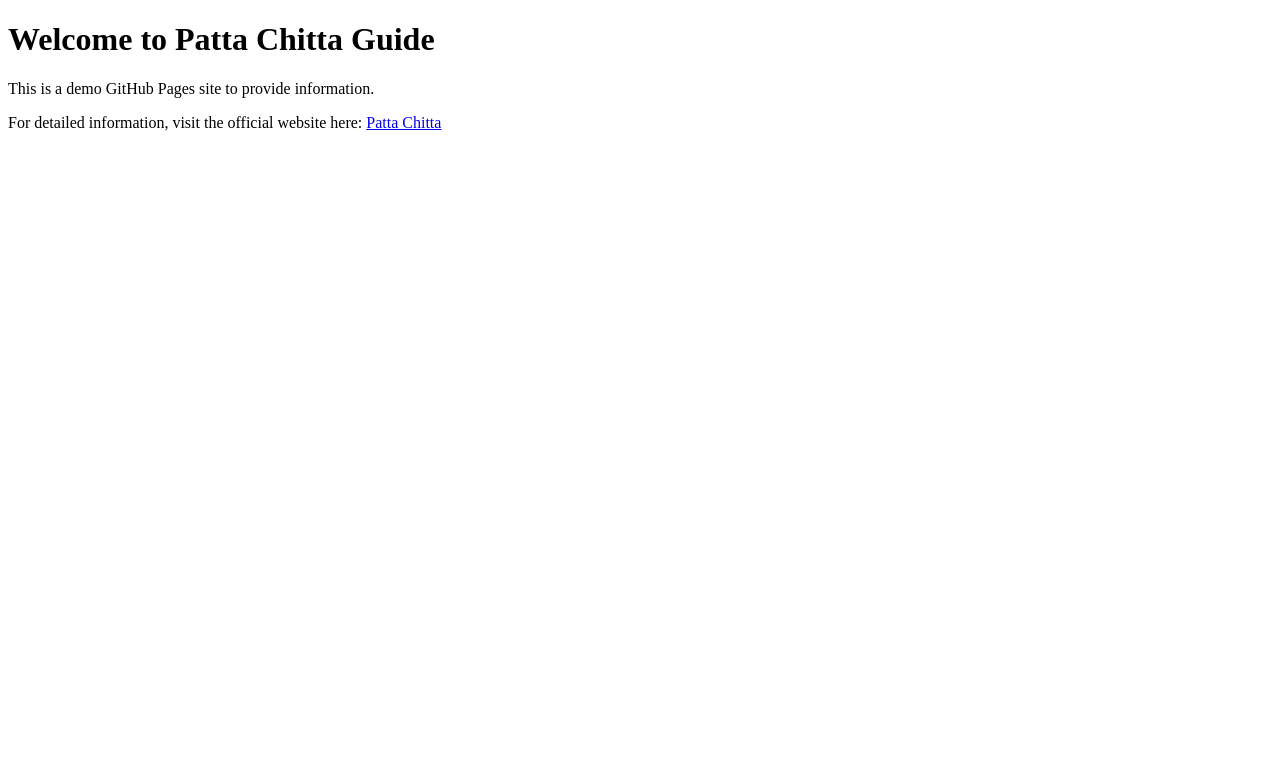
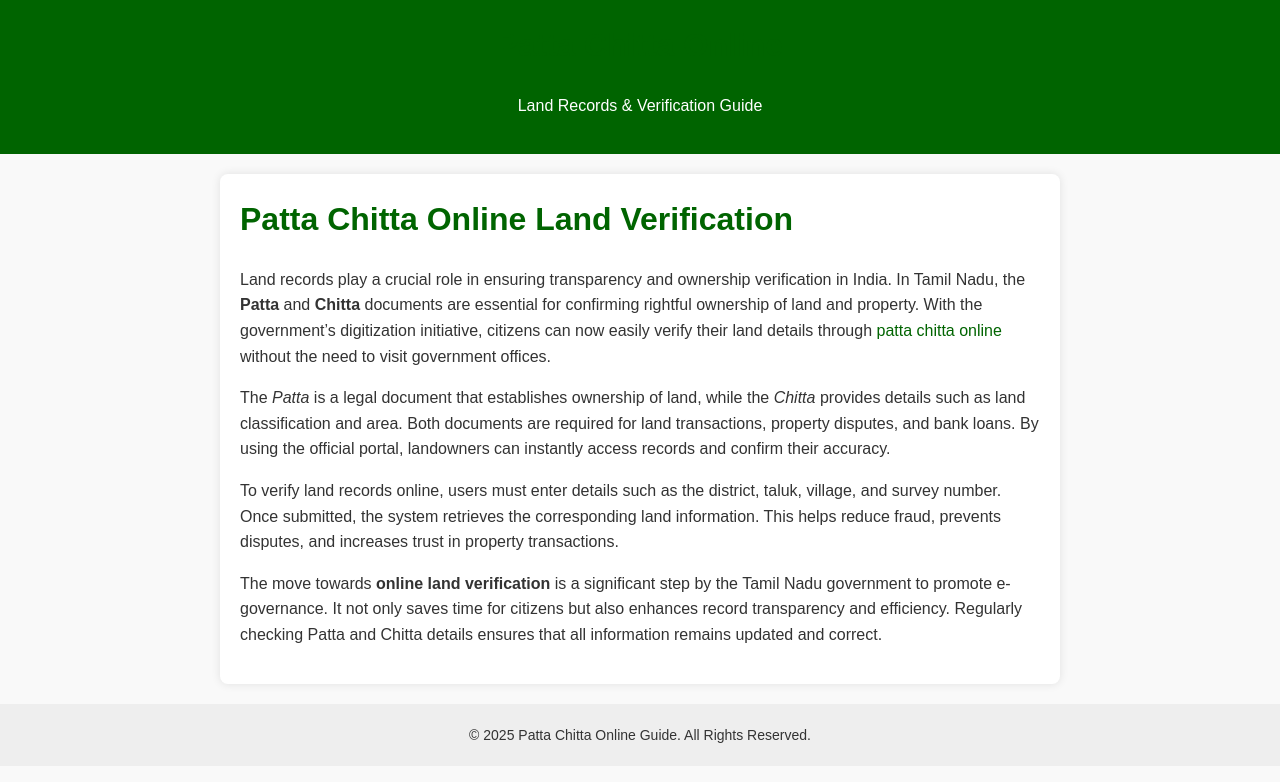
Before and after one commit to pattachittaorg/patta-chitta, a plain HTML site: page index.html in a window 1280 px wide. Drawn offline with Linux system fonts and the light colour scheme.

Commit message:
Update index.html

```diff
--- a/index.html
+++ b/index.html
@@ -1,16 +1,112 @@
 <!DOCTYPE html>
 <html lang="en">
 <head>
-    <meta charset="UTF-8">
-    <title>Patta Chitta Info</title>
+  <meta charset="UTF-8" />
+  <meta name="viewport" content="width=device-width, initial-scale=1.0"/>
+  <title>Patta Chitta Online Land Verification Guide</title>
+  <style>
+    body {
+      font-family: Arial, sans-serif;
+      line-height: 1.6;
+      margin: 0;
+      padding: 0;
+      background: #f9f9f9;
+      color: #333;
+    }
+    header {
+      background: #006400;
+      color: white;
+      padding: 20px;
+      text-align: center;
+    }
+    nav {
+      background: #008000;
+      padding: 8px 12px;
+      text-align: center;
+    }
+    nav a {
+      color: #fff;
+      margin: 0 10px;
+      text-decoration: none;
+      font-weight: 600;
+    }
+    main {
+      max-width: 800px;
+      margin: 20px auto;
+      background: white;
+      padding: 20px;
+      border-radius: 8px;
+      box-shadow: 0 0 10px rgba(0,0,0,0.1);
+    }
+    h1 {
+      color: #006400;
+      margin-top: 0;
+    }
+    .links {
+      background: #f1fff1;
+      border-left: 4px solid #006400;
+      padding: 12px;
+      margin-top: 18px;
+      border-radius: 6px;
+    }
+    .links ul {
+      margin: 0;
+      padding-left: 20px;
+    }
+    a {
+      color: #006400;
+      text-decoration: none;
+    }
+    a:hover {
+      text-decoration: underline;
+    }
+    footer {
+      text-align: center;
+      padding: 20px;
+      font-size: 14px;
+      background: #eee;
+      margin-top: 20px;
+    }
+  </style>
 </head>
 <body>
-    <h1>Welcome to Patta Chitta Guide</h1>
-    <p>This is a demo GitHub Pages site to provide information.</p>
-    <p>For detailed information, visit the official website here:
-       <a href="https://patta-chitta.org/" target="_blank">
-           Patta Chitta
-       </a>
+  <header>
+    <h1>Patta Chitta Online</h1>
+    <p>Land Records & Verification Guide</p>
+  </header>
+
+   <main>
+    <h1>Patta Chitta Online Land Verification</h1>
+    <p>
+      Land records play a crucial role in ensuring transparency and ownership verification in India. In Tamil Nadu,
+      the <strong>Patta</strong> and <strong>Chitta</strong> documents are essential for confirming rightful ownership
+      of land and property. With the government’s digitization initiative, citizens can now easily verify their land
+      details through <a href="https://patta-chitta.org/" target="_blank" rel="noopener noreferrer">patta chitta online</a>
+      without the need to visit government offices.
     </p>
+
+    <p>
+      The <em>Patta</em> is a legal document that establishes ownership of land, while the <em>Chitta</em> provides details
+      such as land classification and area. Both documents are required for land transactions, property disputes,
+      and bank loans. By using the official portal, landowners can instantly access records and confirm their accuracy.
+    </p>
+
+    <p>
+      To verify land records online, users must enter details such as the district, taluk, village, and survey number.
+      Once submitted, the system retrieves the corresponding land information. This helps reduce fraud, prevents
+      disputes, and increases trust in property transactions.
+    </p>
+
+    <p>
+      The move towards <strong>online land verification</strong> is a significant step by the Tamil Nadu government to
+      promote e-governance. It not only saves time for citizens but also enhances record transparency and efficiency.
+      Regularly checking Patta and Chitta details ensures that all information remains updated and correct.
+    </p>
+
+    </main>
+
+  <footer>
+    &copy; 2025 Patta Chitta Online Guide. All Rights Reserved.
+  </footer>
 </body>
 </html>
```
